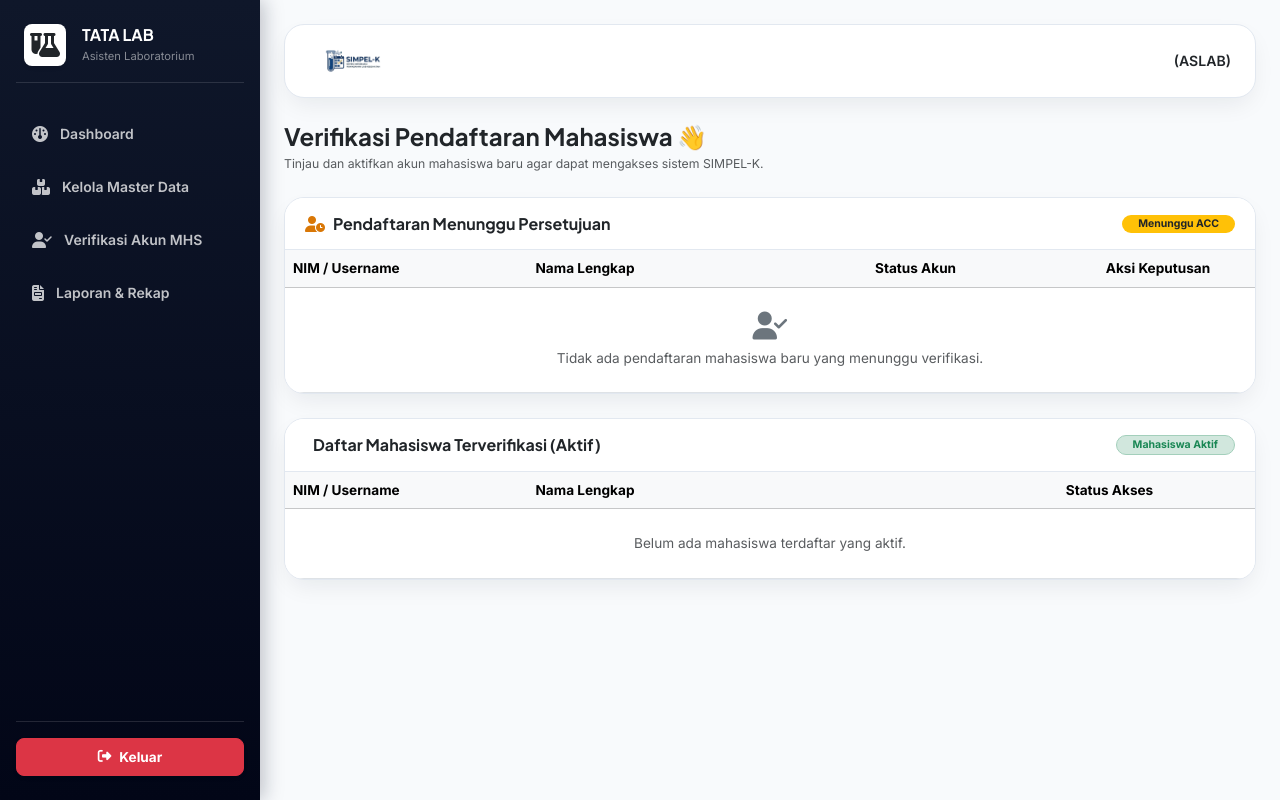
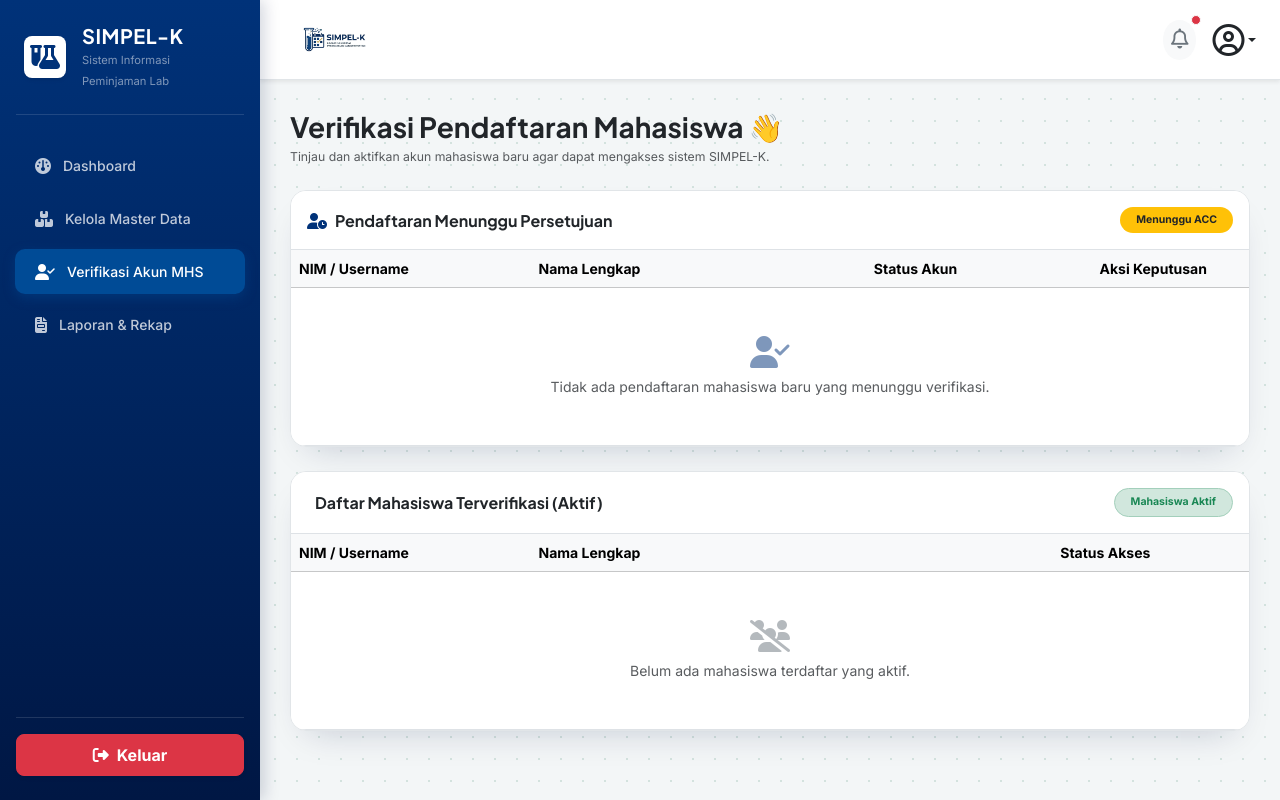
Before and after one commit to SriAstutik09/si_lab_kesehatan, a Django app: template aslab/templates/aslab/verifikasi_akun.html in a window 1280 px wide. Run offline with Django 5.2, Linux system fonts and the light colour scheme; the template is opened without the code that fills it, so the values that code supplies are empty.

Commit message:
perbaikan tampilan fitur verifikasi

```diff
--- a/aslab/templates/aslab/verifikasi_akun.html
+++ b/aslab/templates/aslab/verifikasi_akun.html
@@ -5,59 +5,64 @@
 <head>
     <meta charset="UTF-8">
     <meta name="viewport" content="width=device-width, initial-scale=1.0">
-    <title>Verifikasi Akun Mahasiswa - SIMPEL-K / TATA LAB</title>
+    <title>Verifikasi Akun Mahasiswa - SIMPEL-K</title>
+    <!-- Bootstrap 5 CSS -->
+    <link href="https://cdn.jsdelivr.net/npm/bootstrap@5.3.2/dist/css/bootstrap.min.css" rel="stylesheet">
+    <!-- Font Awesome untuk Icon -->
+    <link rel="stylesheet" href="https://cdnjs.cloudflare.com/ajax/libs/font-awesome/6.4.2/css/all.min.css">
     <!-- Google Fonts -->
     <link rel="preconnect" href="https://fonts.googleapis.com">
     <link rel="preconnect" href="https://fonts.gstatic.com" crossorigin>
     <link
-        href="https://fonts.googleapis.com/css2?family=Inter:wght@400;500;600;700&family=Plus+Jakarta+Sans:wght@600;700;800&display=swap"
+        href="https://fonts.googleapis.com/css2?family=Plus+Jakarta+Sans:wght@400;500;600;700;800&family=Inter:wght@400;500;600;700&display=swap"
         rel="stylesheet">
-    <!-- Bootstrap 5 CSS -->
-    <link href="https://cdn.jsdelivr.net/npm/bootstrap@5.3.2/dist/css/bootstrap.min.css" rel="stylesheet">
-    <!-- Font Awesome -->
-    <link rel="stylesheet" href="https://cdnjs.cloudflare.com/ajax/libs/font-awesome/6.4.2/css/all.min.css">
 
     <style>
         :root {
-            --navy-900: #0f172a;
-            --navy-700: #1e293b;
-            --navy-600: #334155;
-            --navy-050: #f1f5f9;
-            --ink: #0f172a;
-            --ink-muted: #64748b;
-            --line: #e2e8f0;
-            --paper: #ffffff;
-            --bg: #f8fafc;
-            --radius-lg: 20px;
-            --radius-md: 12px;
-            --shadow-card: 0 10px 25px -5px rgba(15, 23, 42, 0.08);
+            /* Palet warna identik dengan Dashboard SIMPEL-K */
+            --teal-900: #001744;
+            --teal-700: #003279;
+            --teal-600: #004b96;
+            --teal-050: #e6ebf4;
 
-            --amber-600: #d97706;
-            --amber-050: #fef3c7;
-            --success-600: #16a34a;
-            --success-050: #dcfce7;
-            --danger-600: #dc2626;
-            --danger-050: #fee2e2;
+            --amber-600: #b45309;
+            --amber-050: #fef9c3;
+            --amber-line: #fef08a;
+
+            --sky-600: #0369a1;
+            --sky-050: #e0f2fe;
+
+            --rose-600: #b91c1c;
+            --rose-050: #fee2e2;
+
+            --ink: #16241f;
+            --ink-muted: #5b626b;
+            --line: #e1e5e8;
+
+            --sidebar-gradient: linear-gradient(180deg, var(--teal-700) 0%, var(--teal-900) 100%);
+            --light-bg: #f3f6f7;
+            --shadow-card: 0 16px 34px -18px rgba(0, 23, 68, 0.22);
+        }
+
+        html {
+            scroll-behavior: smooth;
         }
 
         body {
-            background-color: var(--bg);
+            background-color: var(--light-bg);
+            background-image: radial-gradient(#d3e2de 1px, transparent 1px);
+            background-size: 22px 22px;
             font-family: 'Inter', system-ui, sans-serif;
+            overflow-x: hidden;
             color: var(--ink);
             font-size: 0.875rem;
         }
 
-        h1,
-        h2,
-        h3,
-        h4,
-        h5,
-        h6,
-        .brand-title {
+        h1, h2, h3, h4, h5, h6 {
             font-family: 'Plus Jakarta Sans', 'Inter', sans-serif;
         }
 
-        /* Sidebar Styling Khas SIMPEL-K ASLAB */
+        /* Sidebar Styling */
         .sidebar {
             position: fixed;
             top: 0;
@@ -65,68 +70,69 @@
             left: 0;
             z-index: 1040;
             width: 260px;
-            background: linear-gradient(180deg, var(--navy-900) 0%, #020617 100%);
-            box-shadow: 4px 0 18px rgba(15, 23, 42, 0.25);
+            background: var(--sidebar-gradient);
+            box-shadow: 4px 0 15px rgba(0, 23, 68, 0.18);
+            transition: transform 0.3s ease;
         }
 
         .sidebar .nav-link {
-            font-weight: 600;
+            font-weight: 500;
             color: rgba(255, 255, 255, 0.75);
-            padding: 12px 18px;
-            margin: 4px 14px;
-            border-radius: var(--radius-md);
+            padding: 12px 20px;
+            margin: 4px 15px;
+            border-radius: 10px;
             display: flex;
             align-items: center;
             gap: 12px;
-            font-size: 0.875rem;
-            transition: all .2s ease;
+            transition: all 0.2s;
         }
 
         .sidebar .nav-link:hover {
             color: #fff;
-            background: rgba(255, 255, 255, 0.08);
+            background-color: rgba(255, 255, 255, 0.12);
         }
 
         .sidebar .nav-link.active {
             color: #fff;
-            background: var(--navy-600);
-            box-shadow: 0 8px 20px -4px rgba(51, 65, 85, 0.5);
+            background: var(--teal-600);
+            box-shadow: 0 4px 12px rgba(0, 75, 150, 0.4);
         }
 
-        /* Main Area */
+        /* Main Content */
         .main-content {
             margin-left: 260px;
-            padding: 24px;
+            padding: 30px;
             min-height: 100vh;
+            transition: margin-left 0.3s ease;
         }
 
         .top-header-bar {
-            background-color: var(--paper);
-            border: 1px solid var(--line);
-            border-radius: var(--radius-lg);
+            background-color: #ffffff;
+            border-bottom: 1px solid var(--line);
             padding: 12px 24px;
-            margin-bottom: 24px;
-            box-shadow: var(--shadow-card);
-        }
-
-        .brand-logo {
-            height: 48px;
-            width: auto;
-            object-fit: contain;
+            margin: -30px -30px 30px -30px;
         }
 
         .card-custom {
-            background: var(--paper);
             border: 1px solid var(--line);
-            border-radius: var(--radius-lg);
             box-shadow: var(--shadow-card);
-            overflow: hidden;
+            border-radius: 16px;
         }
 
-        .card-custom .card-header {
-            background: var(--paper);
-            border-bottom: 1px solid var(--line);
-            padding: 1rem 1.25rem;
+        .text-brand {
+            color: var(--teal-700) !important;
+        }
+
+        .btn-brand {
+            background-color: var(--teal-700);
+            color: white;
+            border: none;
+            transition: all 0.2s;
+        }
+
+        .btn-brand:hover {
+            background-color: var(--teal-900);
+            color: white;
         }
 
         @media (max-width: 991.98px) {
@@ -134,9 +140,34 @@
                 transform: translateX(-260px);
             }
 
+            .sidebar.show {
+                transform: translateX(0);
+            }
+
             .main-content {
                 margin-left: 0;
                 padding: 15px;
+                padding-top: 15px;
+            }
+
+            .top-header-bar {
+                margin: -15px -15px 20px -15px;
+                padding: 10px 15px;
+            }
+
+            .sidebar-overlay {
+                display: none;
+                position: fixed;
+                top: 0;
+                left: 0;
+                right: 0;
+                bottom: 0;
+                background: rgba(0, 0, 0, 0.4);
+                z-index: 1035;
+            }
+
+            .sidebar-overlay.show {
+                display: block;
             }
         }
     </style>
@@ -144,111 +175,144 @@
 
 <body>
 
-    <!-- Sidebar Menu ASLAB -->
-    <div class="sidebar d-flex flex-column justify-content-between py-4">
+    <!-- Overlay HP -->
+    <div class="sidebar-overlay" id="sidebarOverlay"></div>
+
+    <!-- SIDEBAR MENU -->
+    <div class="sidebar d-flex flex-column justify-content-between py-4" id="sidebarMenu">
         <div>
-            <div class="px-4 mb-3 text-white d-flex align-items-center gap-3">
-                <div class="bg-white rounded-3 p-2 d-flex align-items-center justify-content-center shadow-sm"
-                    style="width: 42px; height: 42px;">
-                    <i class="fa-solid fa-flask-vial fs-4 text-dark"></i>
+            <!-- Header Logo Sidebar -->
+            <div class="px-4 mb-4 text-white d-flex align-items-center justify-content-between">
+                <div class="d-flex align-items-center gap-3">
+                    <div class="bg-white rounded-3 p-2 d-flex align-items-center justify-content-center shadow-sm"
+                        style="width: 42px; height: 42px;">
+                        <i class="fa-solid fa-flask-vial fs-4" style="color: var(--teal-700);"></i>
+                    </div>
+                    <div>
+                        <h5 class="fw-bold mb-0 text-white" style="letter-spacing: 0.5px;">SIMPEL-K</h5>
+                        <small class="text-white-50" style="font-size: 0.7rem;">Sistem Informasi Peminjaman Lab</small>
+                    </div>
                 </div>
-                <div>
-                    <h6 class="fw-bold mb-0 text-white brand-title">TATA LAB</h6>
-                    <small class="text-white-50" style="font-size: 0.7rem;">Asisten Laboratorium</small>
-                </div>
+                <button class="btn text-white d-lg-none" type="button" id="closeSidebarBtn">
+                    <i class="fa-solid fa-xmark fs-4"></i>
+                </button>
             </div>
             <hr class="text-white-50 mx-3 mb-4">
 
-            <!-- MENU SIDEBAR BERJEJER -->
+            <!-- MENU SIDEBAR ASLAB -->
             <ul class="nav nav-pills flex-column mb-auto">
                 <!-- 1. Dashboard Peminjaman -->
                 <li class="nav-item">
-                    <a href="{% url 'aslab:dashboard' %}"
-                        class="nav-link {% if request.resolver_match.url_name == 'dashboard' %}active{% endif %}">
+                    <a href="{% url 'aslab:dashboard' %}" class="nav-link">
                         <i class="fa-solid fa-gauge fs-6"></i> Dashboard
                     </a>
                 </li>
 
                 <!-- 2. Master Data (Ruang & Alat) -->
                 <li class="nav-item">
-                    <a href="{% url 'aslab:master_data' %}"
-                        class="nav-link {% if 'master' in request.resolver_match.url_name %}active{% endif %}">
+                    <a href="{% url 'aslab:master_data' %}" class="nav-link">
                         <i class="fa-solid fa-boxes-stacked fs-6"></i> Kelola Master Data
                     </a>
                 </li>
 
                 <!-- 3. Verifikasi Akun Mahasiswa Baru -->
                 <li class="nav-item">
-                    <a href="{% url 'aslab:verifikasi_akun' %}"
-                        class="nav-link {% if request.resolver_match.url_name == 'verifikasi_akun' %}active{% endif %}">
+                    <a href="{% url 'aslab:verifikasi_akun' %}" class="nav-link active">
                         <i class="fa-solid fa-user-check fs-6"></i> Verifikasi Akun MHS
                     </a>
                 </li>
 
                 <!-- 4. Laporan & Rekap -->
                 <li class="nav-item">
-                    <a href="{% url 'aslab:laporan' %}"
-                        class="nav-link {% if request.resolver_match.url_name == 'laporan' %}active{% endif %}">
+                    <a href="{% url 'aslab:laporan' %}" class="nav-link">
                         <i class="fa-solid fa-file-invoice fs-6"></i> Laporan & Rekap
                     </a>
                 </li>
             </ul>
         </div>
 
+        <!-- Tombol Logout -->
         <div class="px-3">
             <hr class="text-white-50 mb-3">
             <a href="{% url 'core_auth:logout' %}"
-                class="btn btn-danger w-100 py-2 rounded-3 fw-bold d-flex align-items-center justify-content-center gap-2 shadow-sm"
-                style="font-size: 0.85rem;">
+                class="btn btn-danger w-100 py-2 rounded-3 fw-bold d-flex align-items-center justify-content-center gap-2 shadow-sm">
                 <i class="fa-solid fa-right-from-bracket"></i> Keluar
             </a>
         </div>
     </div>
 
-    <!-- Main Content Area -->
+    <!-- MAIN CONTENT AREA -->
     <div class="main-content">
 
-        <!-- Top Header Bar -->
-        <div class="top-header-bar d-flex align-items-center justify-content-between">
+        <!-- TOP HEADER BAR -->
+        <div class="top-header-bar d-flex align-items-center justify-content-between shadow-sm">
             <div class="d-flex align-items-center gap-3">
-                <img src="{% static 'images/logo.png' %}" alt="SIMPEL-K" class="brand-logo">
+                <button class="btn btn-light border-0 p-1 d-lg-none" type="button" id="hamburgerBtn">
+                    <i class="fa-solid fa-bars fs-3 text-dark"></i>
+                </button>
+                <img src="{% static 'images/logo.png' %}" alt="SIMPEL-K"
+                    style="height: 55px; width: auto; object-fit: contain;">
             </div>
-            <div class="fw-semibold text-dark" style="font-size: 0.88rem;">
-                {{ request.user.username }} (ASLAB)
+
+            <!-- Ikon Lonceng Notifikasi & Dropdown Profil -->
+            <div class="d-flex align-items-center gap-3">
+                <button class="btn btn-light rounded-circle border-0 p-2 position-relative" type="button">
+                    <i class="fa-regular fa-bell fs-5 text-secondary"></i>
+                    <span
+                        class="position-absolute top-0 start-100 translate-middle p-1 bg-danger border border-light rounded-circle"></span>
+                </button>
+
+                <!-- Dropdown Profil User Login -->
+                <div class="dropdown">
+                    <a href="#" class="d-flex align-items-center text-dark text-decoration-none dropdown-toggle"
+                        id="dropdownUser" data-bs-toggle="dropdown" aria-expanded="false">
+                        <i class="fa-regular fa-circle-user fs-2 text-dark"></i>
+                    </a>
+                    <ul class="dropdown-menu dropdown-menu-end shadow border-0 rounded-3 mt-2"
+                        aria-labelledby="dropdownUser">
+                        <li class="px-3 py-2 border-bottom">
+                            <span class="d-block fw-bold text-dark">{{ request.user.username }}</span>
+                            <small class="text-muted">Role: Asisten Lab (ASLAB)</small>
+                        </li>
+                        <li>
+                            <a class="dropdown-item py-2 text-danger fw-semibold" href="{% url 'core_auth:logout' %}">
+                                <i class="fa-solid fa-right-from-bracket me-2"></i> Keluar
+                            </a>
+                        </li>
+                    </ul>
+                </div>
             </div>
         </div>
 
-        <!-- Alert Messages -->
+        <!-- HEADLINE HEADER -->
+        <div class="mb-4">
+            <h3 class="fw-bold text-dark mb-1">Verifikasi Pendaftaran Mahasiswa 👋</h3>
+            <p class="text-muted small mb-0">Tinjau dan aktifkan akun mahasiswa baru agar dapat mengakses sistem SIMPEL-K.</p>
+        </div>
+
+        <!-- ALERT MESSAGES -->
         {% if messages %}
         {% for message in messages %}
-        <div class="alert alert-{{ message.tags }} alert-dismissible fade show rounded-3 mb-3 shadow-sm" role="alert">
+        <div class="alert alert-{{ message.tags }} alert-dismissible fade show rounded-3 mb-4" role="alert">
             {{ message }}
             <button type="button" class="btn-close" data-bs-dismiss="alert" aria-label="Close"></button>
         </div>
         {% endfor %}
         {% endif %}
 
-        <!-- Header Halaman -->
-        <div class="mb-4">
-            <h4 class="fw-bold mb-1 text-dark">Verifikasi Pendaftaran Mahasiswa 👋</h4>
-            <p class="text-muted small mb-0">Tinjau dan aktifkan akun mahasiswa baru agar dapat mengakses sistem
-                SIMPEL-K.</p>
-        </div>
-
         <!-- TABEL 1: ANTREAN MAHASISWA MENUNGGU VERIFIKASI -->
-        <div class="card card-custom mb-4">
-            <div class="card-header d-flex align-items-center justify-content-between">
+        <div class="card card-custom bg-white overflow-hidden mb-4">
+            <div class="card-header bg-white border-bottom py-3 d-flex align-items-center justify-content-between">
                 <h6 class="fw-bold mb-0 text-dark">
-                    <i class="fa-solid fa-user-clock me-2" style="color: var(--amber-600);"></i>Pendaftaran Menunggu
-                    Persetujuan
+                    <i class="fa-solid fa-user-clock me-2 text-brand"></i>Pendaftaran Menunggu Persetujuan
                 </h6>
-                <span class="badge bg-warning text-dark fw-bold px-3 py-1.5 rounded-pill">
+                <span class="badge bg-warning text-dark fw-bold px-3 py-2 rounded-pill">
                     {{ total_antrean }} Menunggu ACC
                 </span>
             </div>
             <div class="table-responsive">
-                <table class="table table-hover align-middle mb-0" style="min-width: 750px; font-size: 0.85rem;">
-                    <thead class="table-light text-secondary">
+                <table class="table table-hover align-middle mb-0" style="min-width: 750px;">
+                    <thead class="table-light">
                         <tr>
                             <th style="width: 25%;">NIM / Username</th>
                             <th style="width: 35%;">Nama Lengkap</th>
@@ -266,22 +330,20 @@
                                 <div class="fw-semibold text-dark">{{ mhs.first_name|default:"-" }}</div>
                             </td>
                             <td>
-                                <span
-                                    class="badge bg-warning-subtle text-warning border border-warning-subtle px-2.5 py-1.5 rounded-pill fw-bold"
-                                    style="font-size: 0.72rem;">
+                                <span class="badge bg-warning-subtle text-warning border border-warning-subtle px-3 py-1.5 rounded-pill fw-bold" style="font-size: 0.72rem;">
                                     <i class="fa-solid fa-hourglass-start me-1"></i>Belum Aktif
                                 </span>
                             </td>
                             <td class="text-center">
                                 <div class="d-flex align-items-center justify-content-center gap-1">
                                     <a href="{% url 'aslab:proses_persetujuan_akun' mhs.id 'acc' %}"
-                                        class="btn btn-success btn-sm fw-bold px-2.5 py-1 rounded-2 d-inline-flex align-items-center gap-1"
+                                        class="btn btn-brand btn-sm fw-bold px-3 py-1.5 rounded-2 d-inline-flex align-items-center gap-1"
                                         style="font-size: 0.75rem;"
                                         onclick="return confirm('Aktifkan akun mahasiswa ini?');">
                                         <i class="fa-solid fa-check"></i> Setujui
                                     </a>
                                     <a href="{% url 'aslab:proses_persetujuan_akun' mhs.id 'tolak' %}"
-                                        class="btn btn-danger btn-sm fw-bold px-2.5 py-1 rounded-2 d-inline-flex align-items-center gap-1"
+                                        class="btn btn-danger btn-sm fw-bold px-3 py-1.5 rounded-2 d-inline-flex align-items-center gap-1"
                                         style="font-size: 0.75rem;"
                                         onclick="return confirm('Tolak dan hapus pendaftaran ini?');">
                                         <i class="fa-solid fa-xmark"></i> Tolak
@@ -291,8 +353,8 @@
                         </tr>
                         {% empty %}
                         <tr>
-                            <td colspan="4" class="text-center py-4 text-muted">
-                                <i class="fa-solid fa-user-check fs-3 mb-2 d-block text-secondary"></i>
+                            <td colspan="4" class="text-center py-5 text-muted">
+                                <i class="fa-solid fa-user-check fs-2 mb-2 d-block opacity-50" style="color: var(--teal-700);"></i>
                                 Tidak ada pendaftaran mahasiswa baru yang menunggu verifikasi.
                             </td>
                         </tr>
@@ -303,19 +365,18 @@
         </div>
 
         <!-- TABEL 2: DAFTAR MAHASISWA YANG SUDAH AKTIF -->
-        <div class="card card-custom mb-4">
-            <div class="card-header d-flex align-items-center justify-content-between">
+        <div class="card card-custom bg-white overflow-hidden mb-4">
+            <div class="card-header bg-white border-bottom py-3 d-flex align-items-center justify-content-between">
                 <h6 class="fw-bold mb-0 text-dark">
                     <i class="fa-solid fa-users-check me-2 text-success"></i>Daftar Mahasiswa Terverifikasi (Aktif)
                 </h6>
-                <span
-                    class="badge bg-success-subtle text-success border border-success-subtle fw-bold px-3 py-1.5 rounded-pill">
+                <span class="badge bg-success-subtle text-success border border-success-subtle fw-bold px-3 py-2 rounded-pill">
                     {{ total_aktif }} Mahasiswa Aktif
                 </span>
             </div>
             <div class="table-responsive">
-                <table class="table table-hover align-middle mb-0" style="min-width: 750px; font-size: 0.85rem;">
-                    <thead class="table-light text-secondary">
+                <table class="table table-hover align-middle mb-0" style="min-width: 750px;">
+                    <thead class="table-light">
                         <tr>
                             <th style="width: 25%;">NIM / Username</th>
                             <th style="width: 45%;">Nama Lengkap</th>
@@ -332,16 +393,15 @@
                                 <div class="fw-semibold text-dark">{{ mhs.first_name|default:"-" }}</div>
                             </td>
                             <td class="text-center">
-                                <span
-                                    class="badge bg-success-subtle text-success border border-success-subtle px-3 py-1.5 rounded-pill fw-bold"
-                                    style="font-size: 0.72rem;">
+                                <span class="badge bg-success-subtle text-success border border-success-subtle px-3 py-1.5 rounded-pill fw-bold" style="font-size: 0.72rem;">
                                     <i class="fa-solid fa-circle-check me-1"></i>Aktif & Terverifikasi
                                 </span>
                             </td>
                         </tr>
                         {% empty %}
                         <tr>
-                            <td colspan="3" class="text-center py-4 text-muted">
+                            <td colspan="3" class="text-center py-5 text-muted">
+                                <i class="fa-solid fa-users-slash fs-2 mb-2 d-block opacity-50 text-secondary"></i>
                                 Belum ada mahasiswa terdaftar yang aktif.
                             </td>
                         </tr>
@@ -353,8 +413,25 @@
 
     </div>
 
-    <!-- Bootstrap JS -->
+    <!-- Bootstrap 5 JS Bundle -->
     <script src="https://cdn.jsdelivr.net/npm/bootstrap@5.3.2/dist/js/bootstrap.bundle.min.js"></script>
+
+    <!-- Script Sidebar Mobile -->
+    <script>
+        const hamburgerBtn = document.getElementById('hamburgerBtn');
+        const closeSidebarBtn = document.getElementById('closeSidebarBtn');
+        const sidebarMenu = document.getElementById('sidebarMenu');
+        const sidebarOverlay = document.getElementById('sidebarOverlay');
+
+        function toggleSidebar() {
+            sidebarMenu.classList.toggle('show');
+            sidebarOverlay.classList.toggle('show');
+        }
+
+        if (hamburgerBtn) hamburgerBtn.addEventListener('click', toggleSidebar);
+        if (closeSidebarBtn) closeSidebarBtn.addEventListener('click', toggleSidebar);
+        if (sidebarOverlay) sidebarOverlay.addEventListener('click', toggleSidebar);
+    </script>
 </body>
 
 </html>
```
